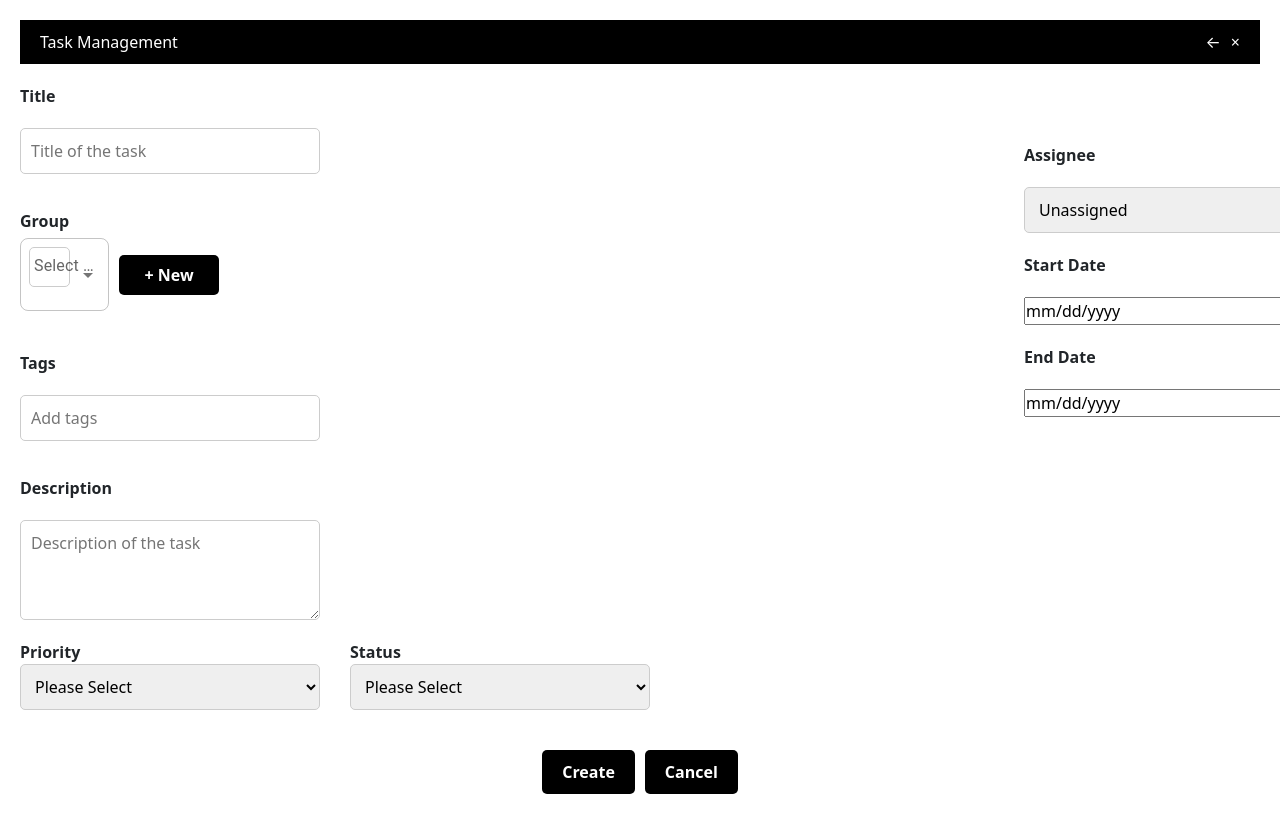
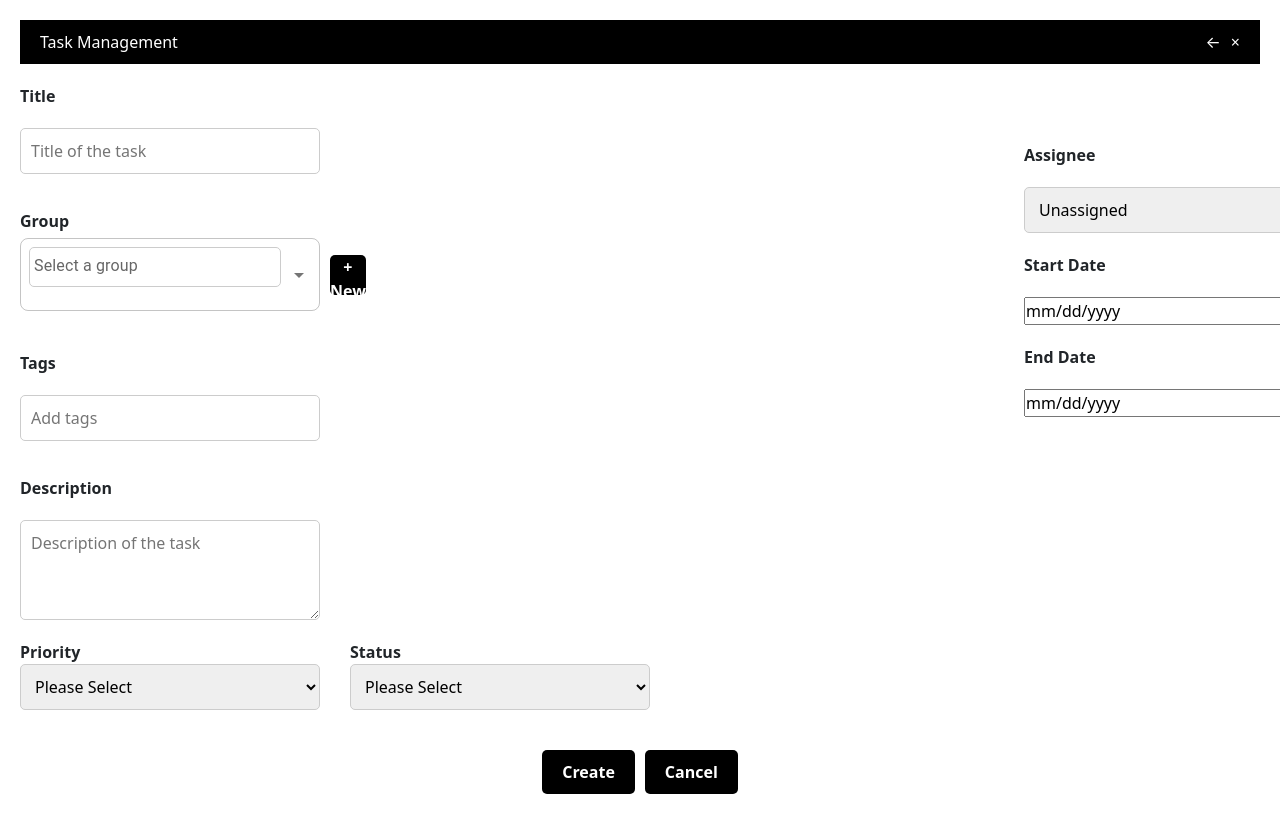
Before and after one commit to sabudanakichdi/to-do-list-with-friends, a React (Create React App) app in the folder frontend/: page /task in a window 1280 px wide. Shown: the top 814 px of the page. Built offline with nearby package versions, Linux system fonts and the light colour scheme; no server answers.

Commit message:
Added css to the box

```diff
--- a/frontend/src/components/TaskForm/GroupTaskForm.js
+++ b/frontend/src/components/TaskForm/GroupTaskForm.js
@@ -38,7 +38,7 @@ function GroupComboBox() {
           setSelectedGroup(newValue);
         }}
         renderInput={(params) => <TextField {...params} label="Select a group" />}
-      />
+      className='group-options'/>
     </div>
   );
 }
--- a/frontend/src/components/TaskForm/TaskForm.css
+++ b/frontend/src/components/TaskForm/TaskForm.css
@@ -128,6 +128,7 @@ label, input[type="text"], textarea, select {
     display: flex;
     flex-direction: column;
     gap: 5px;
+    width: 200px;
     margin-bottom: 20px;
 }
 
@@ -135,6 +136,10 @@ label, input[type="text"], textarea, select {
     display: flex;
     align-items: center;
     gap: 10px;
+}
+.group-options{
+    width: 300px;
+
 }
 
 .group-input-button select, .group-input-button button {
--- a/frontend/src/components/TaskForm/TaskForm.js
+++ b/frontend/src/components/TaskForm/TaskForm.js
@@ -72,7 +72,7 @@ function TaskForm() {
       <div className="group-container">
     <label htmlFor="group">Group</label>
     <div className="group-input-button">
-        <GroupTaskForm />
+        <GroupTaskForm/>
         <button type="button" className="add-group-btn" onClick={handleNewGroup}>+ New</button>
     </div>
 </div>
```
